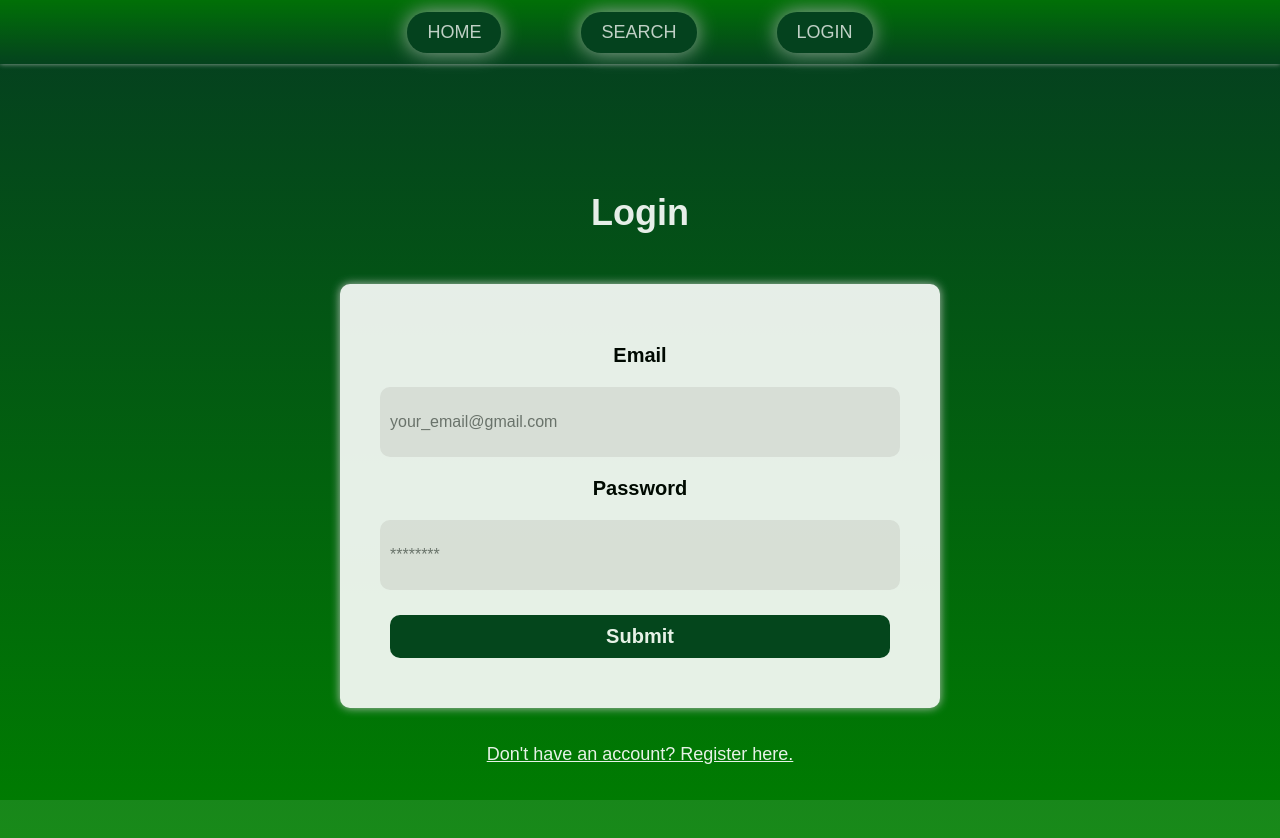
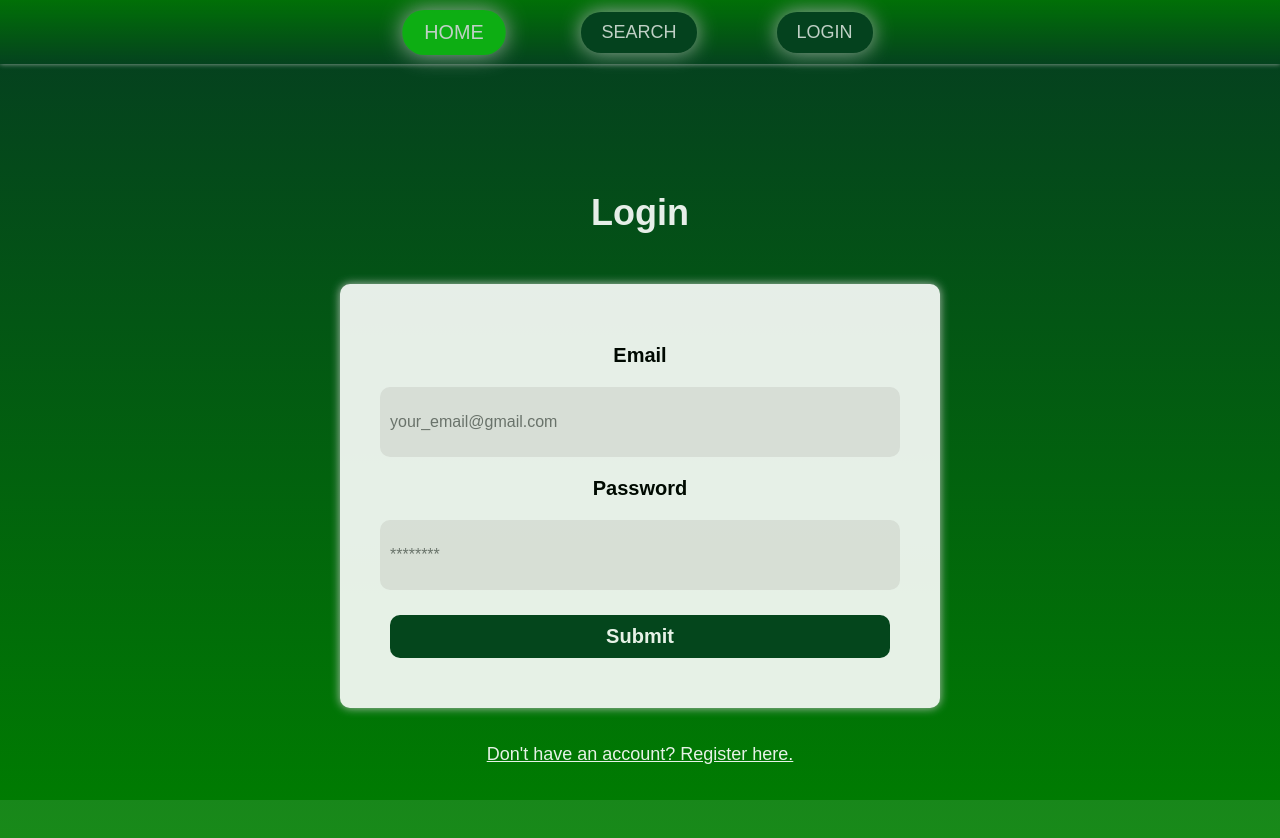
Before and after one commit to KariNurm/Library, a React (Create React App) app in the folder group-project/: page /login in a window 1280 px wide. In both pictures the pointer is over the link "HOME". Shown: the top 838 px of the page. Built offline with nearby package versions, Linux system fonts and the light colour scheme; data requests are answered from the project's data file.

Commit message:
add hover

```diff
--- a/group-project/src/Header.css
+++ b/group-project/src/Header.css
@@ -37,3 +37,9 @@
   position: relative;
   right: -20%;
 }
+.navLink:hover {
+  background-color: #11d211;
+  color: white;
+  box-shadow: 0px 0px 20px #ccc;
+  transform: scale(1.1);
+}
```
